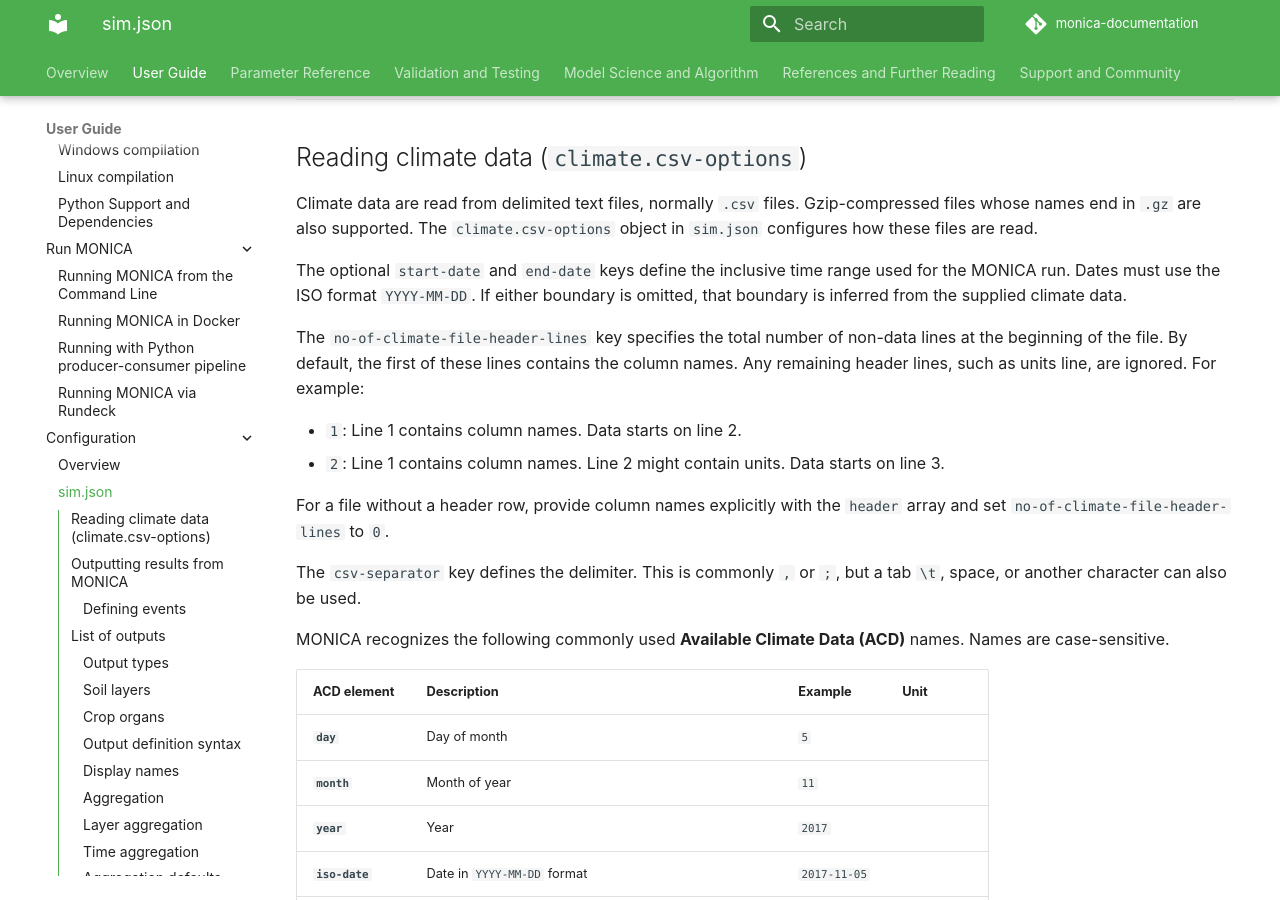
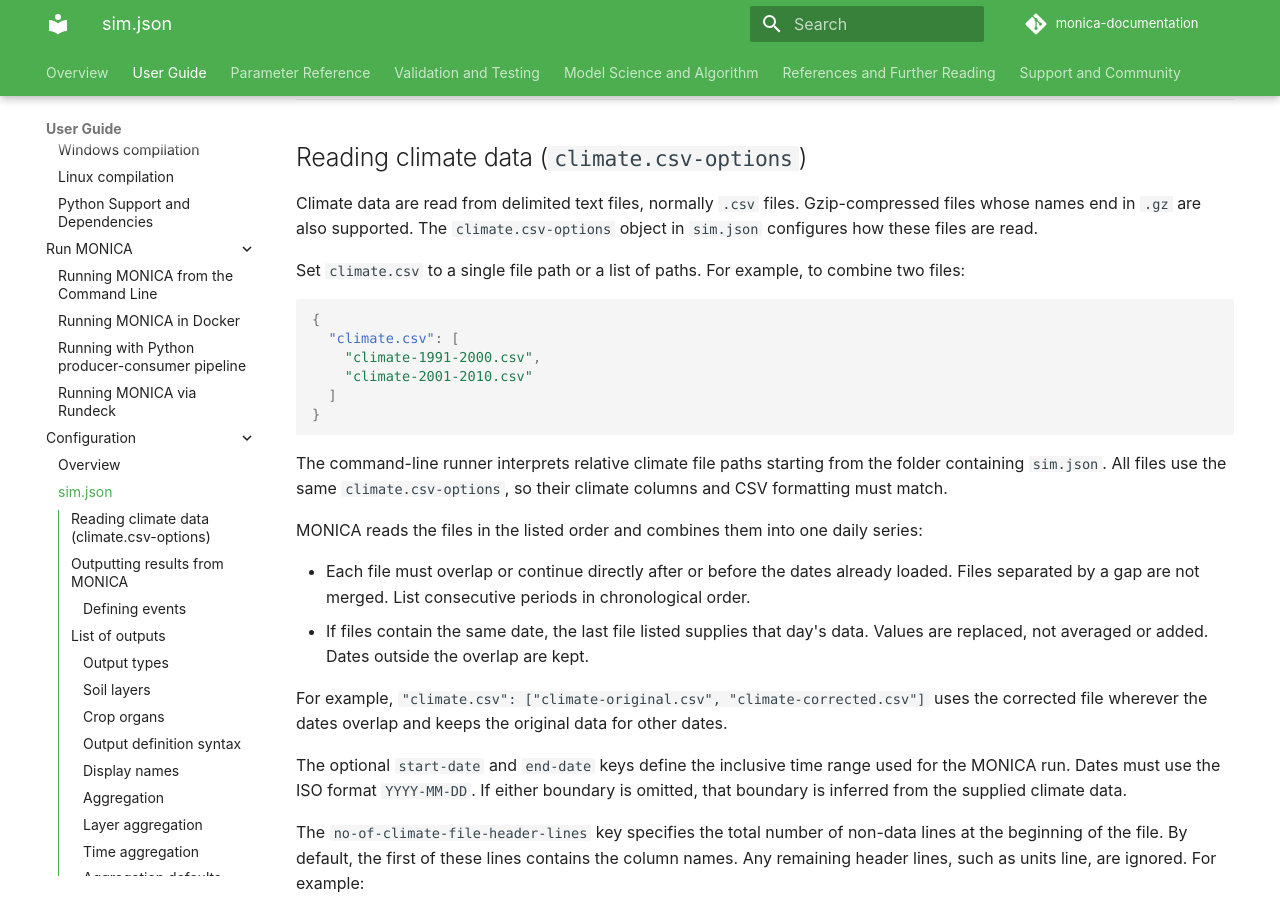
Before and after one commit to zalf-rpm/monica-documentation, an MkDocs documentation site: the page built from docs/user_guide/configuration_files/config_sim_json.md, in a window 1280 px wide and 900 px high, scrolled down 298 px. Built offline with MkDocs 1.6.1 and Material for MkDocs 9.7.7, drawn with Linux system fonts in a browser that asks for light colours; comment, search, counter and statistics services are not loaded.

Commit message:
Add info on using multiple climate CSV files in sim.json

````diff
--- a/docs/user_guide/configuration_files/config_sim_json.md
+++ b/docs/user_guide/configuration_files/config_sim_json.md
@@ -9,6 +9,26 @@ The default soil discretisation consists of 20 layers, each 0.1 m thick. Both `N
 ## Reading climate data (`climate.csv-options`)
 
 Climate data are read from delimited text files, normally `.csv` files. Gzip-compressed files whose names end in `.gz` are also supported. The `climate.csv-options` object in `sim.json` configures how these files are read.
+
+Set `climate.csv` to a single file path or a list of paths. For example, to combine two files:
+
+```json
+{
+  "climate.csv": [
+    "climate-1991-2000.csv",
+    "climate-2001-2010.csv"
+  ]
+}
+```
+
+The command-line runner interprets relative climate file paths starting from the folder containing `sim.json`. All files use the same `climate.csv-options`, so their climate columns and CSV formatting must match.
+
+MONICA reads the files in the listed order and combines them into one daily series:
+
+- Each file must overlap or continue directly after or before the dates already loaded. Files separated by a gap are not merged. List consecutive periods in chronological order.
+- If files contain the same date, the last file listed supplies that day's data. Values are replaced, not averaged or added. Dates outside the overlap are kept.
+
+For example, `"climate.csv": ["climate-original.csv", "climate-corrected.csv"]` uses the corrected file wherever the dates overlap and keeps the original data for other dates.
 
 The optional `start-date` and `end-date` keys define the inclusive time range used for the MONICA run. Dates must use the ISO format `YYYY-MM-DD`. If either boundary is omitted, that boundary is inferred from the supplied climate data.
 
````
